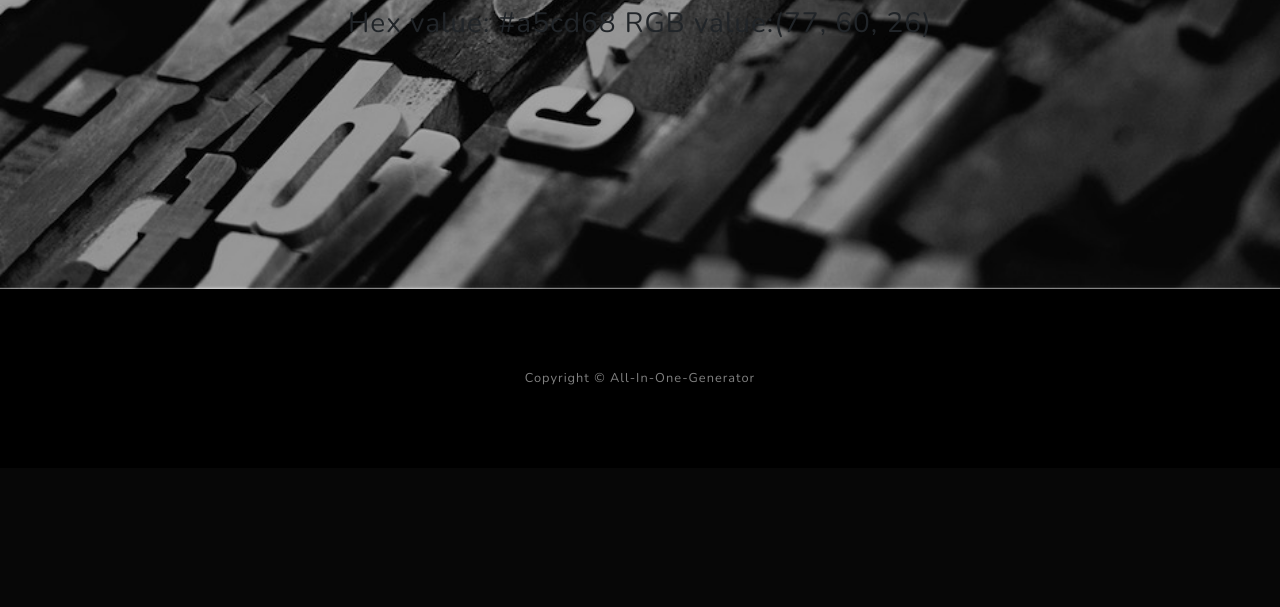
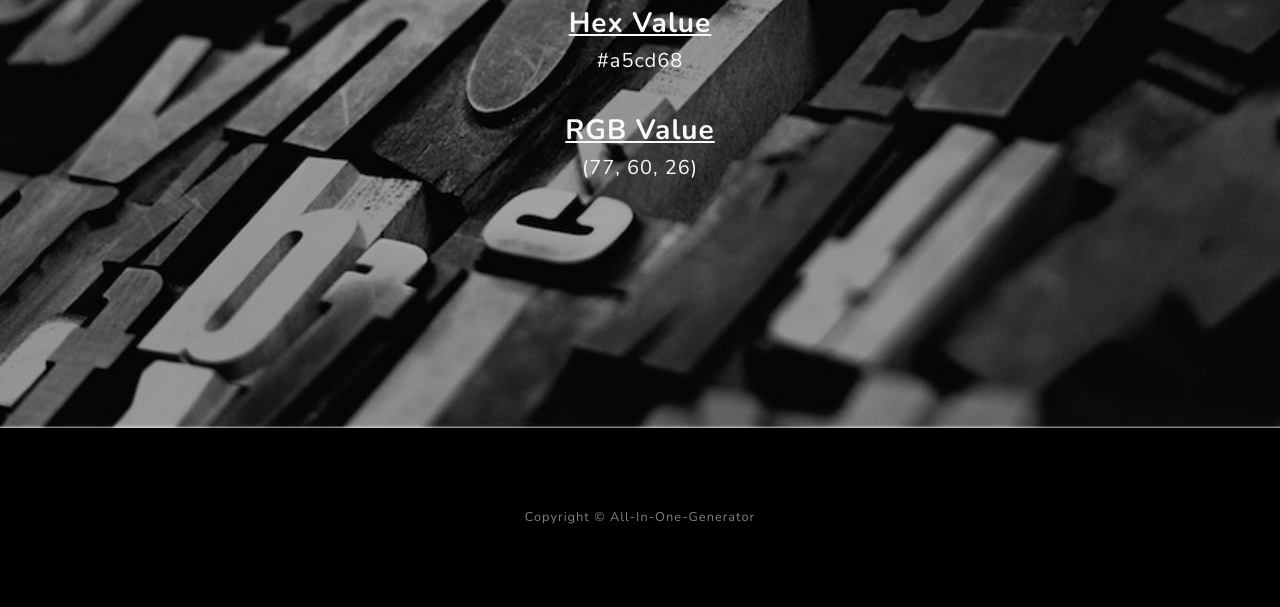
Before and after one commit to kopalsoni/All-In-One-Gen, a Django app: page /color in a window 1280 px wide. Shown: the part 473-1080 px from the top of the page. Before the commit the page ends 858 px from the top, so only its background shows below. Run offline with Django 3.2, Linux system fonts and the light colour scheme; some libraries are stand-ins or nearby versions.

Commit message:
updated color/pwd templates

```diff
--- a/timathon/AIG/templates/color.html
+++ b/timathon/AIG/templates/color.html
@@ -11,7 +11,17 @@
             <a class="btn btn-primary btn-lg" href="{% url 'color' %}" role="button">Generate a new color</a><br><br>
                     <canvas width=300 height=150 id="canvas"></canvas>
 <!--                          <input type="color" id="favcolor" name="favcolor" value="#ff0000"><br><br>-->
-                    <h3>Hex value: #{{ hex }} RGB value:{{ rgb }}</h3>
+                    <h3 class="text-light font-weight-bold">
+                        <u>Hex Value</u>
+                        <br/>
+                        <h5 class="text-light">#{{ hex }}</h5>
+                    <h3 class="text-light font-weight-bold">
+                        <br/>
+                        <u>RGB Value</u>
+                        <br/>
+                        <h5 class="text-light">{{ rgb }}</h5>
+                    </h3>
+
 
         </center>
     </div>
```
Also changed, not shown: timathon/AIG/templates/password.html (+6 -5 lines).
